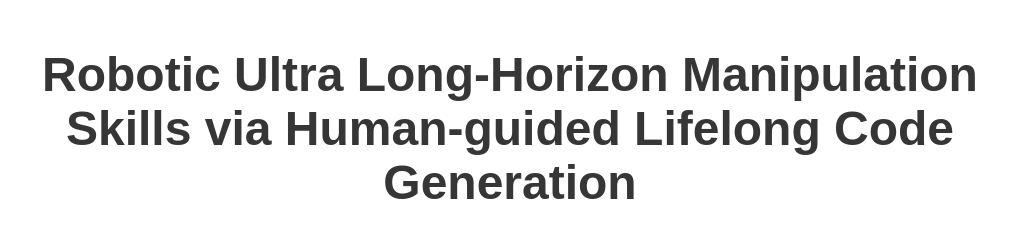
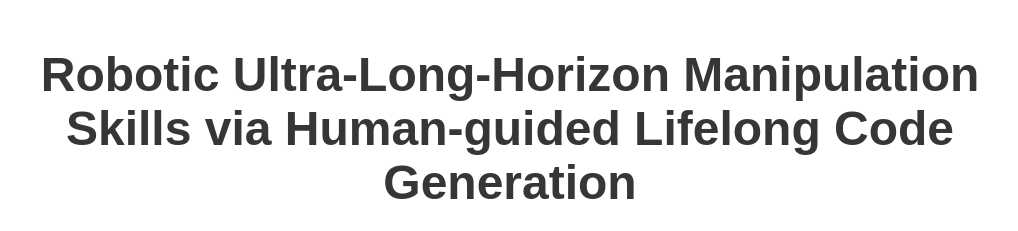
Before and after one commit to Ghiara/LYRA, a plain HTML site: page docs/index.html in a window 1280 px wide. Shown: the top 231 px of the page, without its empty margins (130-1148 px from the left). Drawn offline with nearby package versions, Linux system fonts and the light colour scheme; some icons are missing; a web font is replaced by a local one.

Commit message:
web update

```diff
--- a/docs/index.html
+++ b/docs/index.html
@@ -24,7 +24,7 @@
   <meta name="viewport" content="width=device-width, initial-scale=1">
 
 
-  <title>Robotic Ultra Long-Horizon Manipulation Skills via Human-guided Lifelong Code Generation</title>
+  <title>Robotic Ultra-Long-Horizon Manipulation Skills via Human-guided Lifelong Code Generation</title>
   <link href="https://fonts.googleapis.com/css?family=Google+Sans|Noto+Sans|Castoro"
   rel="stylesheet">
 
@@ -81,7 +81,7 @@
       <div class="container is-max-desktop">
         <div class="columns is-centered">
           <div class="column has-text-centered">
-            <h1 class="title is-1 publication-title">Robotic Ultra Long-Horizon Manipulation Skills via Human-guided Lifelong Code Generation</h1>
+            <h1 class="title is-1 publication-title">Robotic Ultra-Long-Horizon Manipulation Skills via Human-guided Lifelong Code Generation</h1>
             <div class="is-size-5 publication-authors">
               <!-- Paper authors -->
               <span class="author-block">
```
Also changed, not shown: 1 other file.
